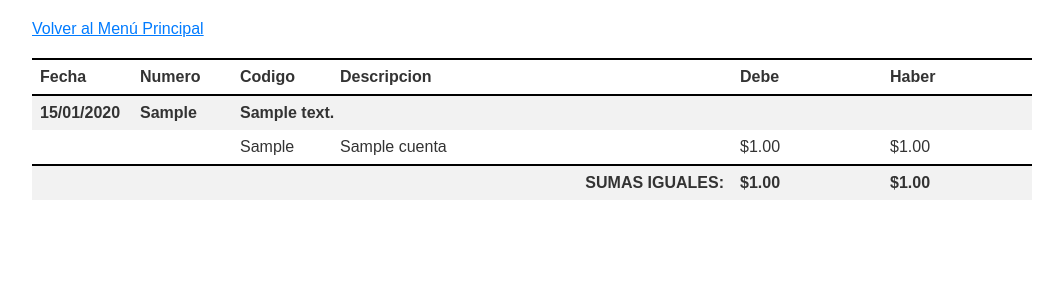
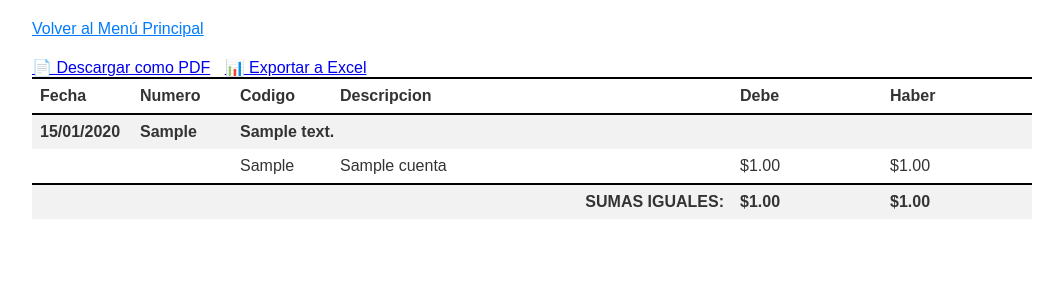
Before and after one commit to CarlosCastaneda04/libros-contables, a Django app: page /libro-diario/1/ in a window 1280 px wide. Shown: the part 76-376 px from the top of the page, without its empty margins (108-1171 px from the left). Run offline with Django 5.2, Linux system fonts and the light colour scheme; tables that the repository leaves empty hold one stand-in row (values such as "Sample post").

Commit message:
buttons pdf and excel export

```diff
--- a/libros/templates/libros/libro_diario.html
+++ b/libros/templates/libros/libro_diario.html
@@ -35,8 +35,15 @@
             <h1>{{ empresa.nombre|default:"Nombre de Empresa no Definido" }}</h1>
             <h2>Libro de Diario</h2>
         </div>
+        {% if not is_for_pdf %}
         <a class="nav-link" href="{% url 'home' %}">Volver al Menú Principal</a>
-
+        <div>
+            <a href="{% url 'libro_diario_pdf' empresa.id %}" style="margin-right: 10px;">📄 Descargar como PDF</a>
+            <a href="{% url 'libro_diario_excel' empresa.id %}">📊 Exportar a Excel</a>
+        </div>
+        {% endif %}
+        <table class="report-table">
+    </div>
         <table class="report-table">
             <thead>
                 <tr>
--- a/libros/urls.py
+++ b/libros/urls.py
@@ -11,5 +11,6 @@ urlpatterns = [
     path('consultas/', views.consultas, name='consultas'),
     path('buscar-cuentas/', views.buscar_cuentas, name='buscar_cuentas'),
     path('siguiente-asiento/<int:empresa_id>/', views.siguiente_numero_asiento, name='siguiente_asiento'),
-
+    path('libro-diario/<int:empresa_id>/pdf/', views.libro_diario_pdf, name='libro_diario_pdf'),
+    path('libro-diario/<int:empresa_id>/excel/', views.libro_diario_excel, name='libro_diario_excel'),
 ]
--- a/libros/views.py
+++ b/libros/views.py
@@ -7,6 +7,10 @@ from .forms import AsientoDiarioForm
 from django.db.models import Sum
 from django.db.models import Max, IntegerField
 from django.db.models.functions import Coalesce, Cast
+from django.http import HttpResponse
+from django.template.loader import render_to_string
+from weasyprint import HTML
+import openpyxl
 # Aún no usaremos los otros modelos aquí, pero los necesitaremos pronto
 from .models import MovimientoContable, Cuenta, AsientoDiario, Empresa
 
@@ -147,6 +151,61 @@ def libro_diario(request, empresa_id):
     }
     return render(request, 'libros/libro_diario.html', context)
 
+# --- VISTA PARA GENERAR PDF ---
+def libro_diario_pdf(request, empresa_id):
+    # La lógica para obtener los datos es la misma que en la vista normal
+    empresa = Empresa.objects.get(pk=empresa_id)
+    asientos = AsientoDiario.objects.filter(empresa=empresa).order_by('fecha').prefetch_related('movimientos__cuenta')
+    gran_total = MovimientoContable.objects.filter(asiento_diario__in=asientos).aggregate(
+        total_debe=Sum('debe'), total_haber=Sum('haber')
+    )
+    context = {
+        'asientos': asientos,
+        'empresa': empresa,
+        'gran_total_debe': gran_total['total_debe'] or 0,
+        'gran_total_haber': gran_total['total_haber'] or 0,
+        'is_for_pdf': True
+    }
+
+    # Renderizamos la plantilla HTML a una cadena de texto
+    html_string = render_to_string('libros/libro_diario.html', context)
+
+    # Usamos WeasyPrint para convertir el HTML a PDF
+    pdf = HTML(string=html_string).write_pdf()
+
+    # Creamos una respuesta HTTP con el PDF
+    response = HttpResponse(pdf, content_type='application/pdf')
+    response['Content-Disposition'] = f'attachment; filename="libro_diario_{empresa.nombre}.pdf"'
+    return response
+
+# --- VISTA PARA GENERAR EXCEL ---
+def libro_diario_excel(request, empresa_id):
+    # Obtenemos los datos de nuevo
+    empresa = Empresa.objects.get(pk=empresa_id)
+    asientos = AsientoDiario.objects.filter(empresa=empresa).order_by('fecha').prefetch_related('movimientos__cuenta')
+
+    # Creamos un libro de Excel en memoria
+    wb = openpyxl.Workbook()
+    ws = wb.active
+    ws.title = "Libro Diario"
+
+    # Escribimos los encabezados
+    ws.append(['Fecha', 'Numero', 'Codigo', 'Descripcion', 'Debe', 'Haber'])
+
+    # Escribimos los datos de cada asiento y movimiento
+    for asiento in asientos:
+        ws.append([asiento.fecha, asiento.numero_asiento, '', asiento.descripcion, '', ''])
+        for movimiento in asiento.movimientos.all():
+            ws.append(['', '', movimiento.cuenta.codigo, movimiento.cuenta.nombre, movimiento.debe, movimiento.haber])
+
+    # Creamos la respuesta HTTP
+    response = HttpResponse(content_type='application/vnd.openxmlformats-officedocument.spreadsheetml.sheet')
+    response['Content-Disposition'] = f'attachment; filename="libro_diario_{empresa.nombre}.xlsx"'
+
+    # Guardamos el libro de Excel en la respuesta
+    wb.save(response)
+    return response
+
 def libro_mayor(request):
     # Obtiene todas las cuentas que tienen al menos un movimiento contable.
     cuentas_con_movimientos = Cuenta.objects.filter(movimientocontable__isnull=False).distinct().order_by('codigo')
```
